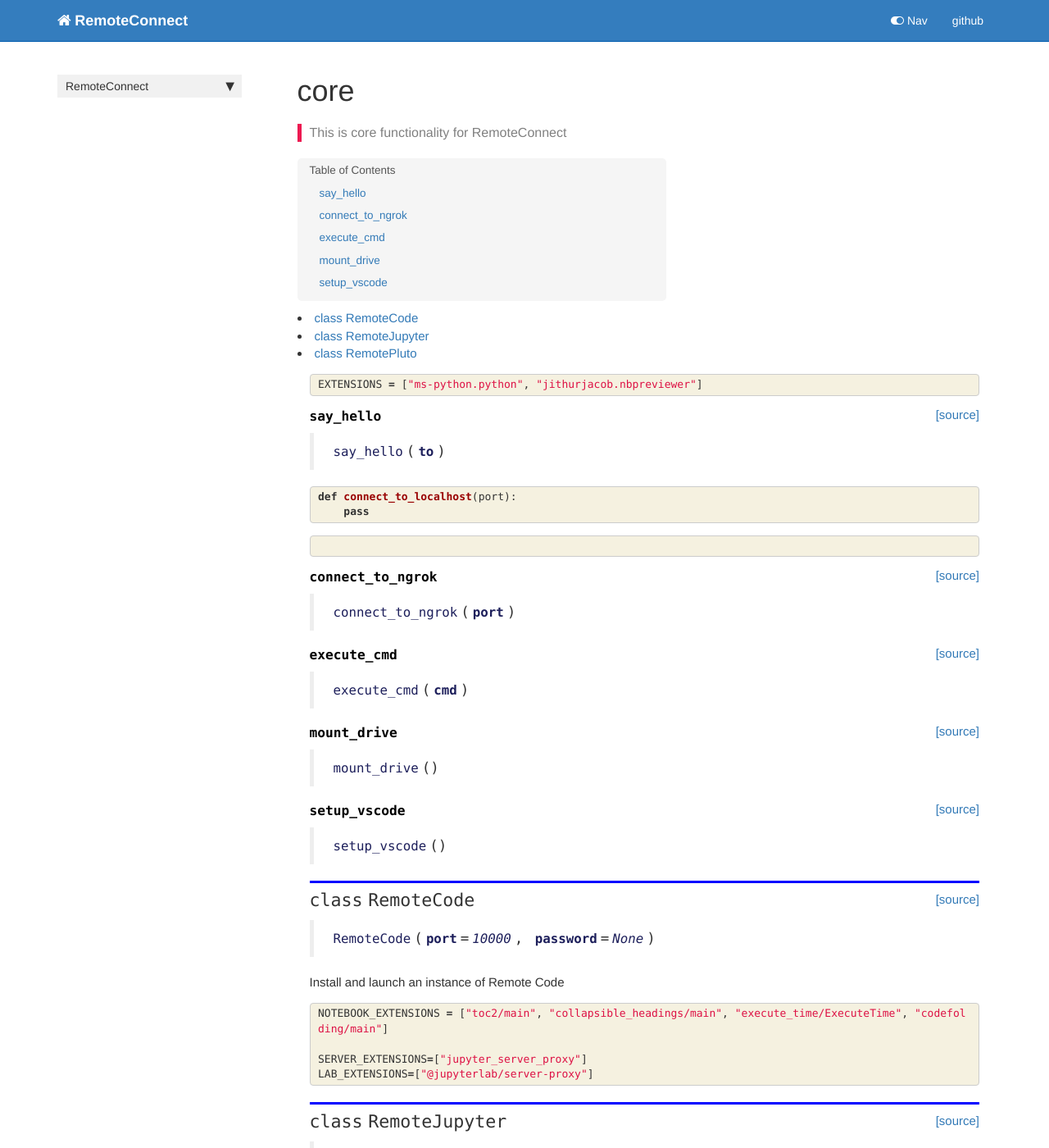
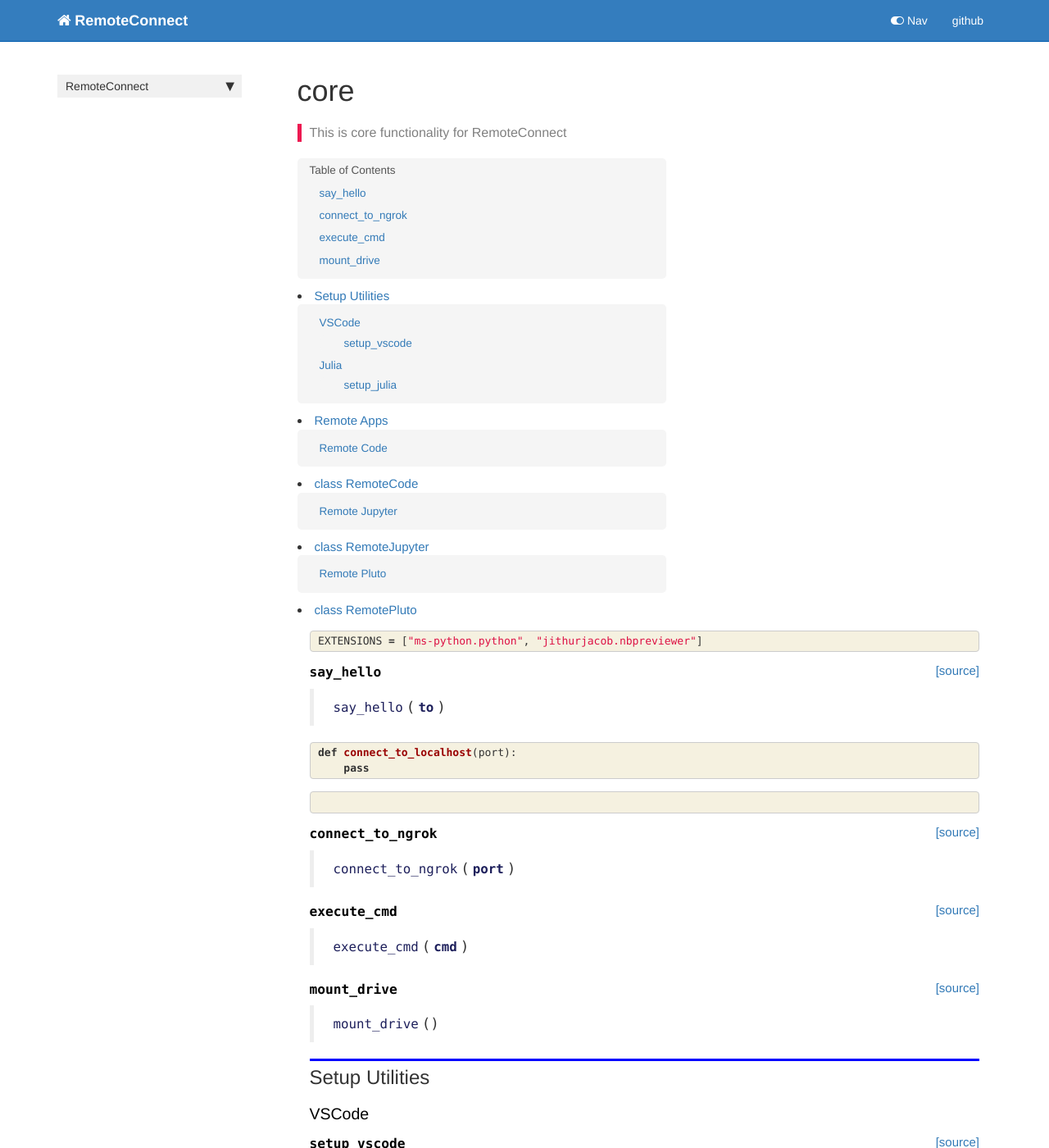
Before and after one commit to Rahuketu86/RemoteConnect, a Jekyll site: the page built from docs/core.html, in a window 1280 px wide and 1400 px high. Shown: the whole window at 82% size. Built offline with Jekyll 4.4.1, drawn with Linux system fonts in a browser that asks for light colours; nearby versions of some CDN libraries; comment, search, counter and statistics services are not loaded; some of the changed text lies outside the part shown.

Commit message:
Added some command for pluto

```diff
--- a/RemoteConnect/_nbdev.py
+++ b/RemoteConnect/_nbdev.py
@@ -9,6 +9,7 @@
          "execute_cmd": "00_core.ipynb",
          "mount_drive": "00_core.ipynb",
          "setup_vscode": "00_core.ipynb",
+         "setup_julia": "00_core.ipynb",
          "RemoteCode": "00_core.ipynb",
          "NOTEBOOK_EXTENSIONS": "00_core.ipynb",
          "SERVER_EXTENSIONS": "00_core.ipynb",
--- a/RemoteConnect/cli.py
+++ b/RemoteConnect/cli.py
@@ -3,7 +3,7 @@
 __all__ = ['start_code', 'start_jupyter', 'start_pluto']
 
 # Cell
-from fastscript import call_parse, Param, bool_arg
+from fastcore.script import call_parse, Param, bool_arg
 from .core import RemoteCode, RemoteJupyter, RemotePluto, IN_COLAB, mount_drive
 
 # Cell
@@ -26,5 +26,5 @@
 @call_parse
 def start_pluto(port:Param("Port to Start Jupyter", type=int)=9000):
     "Starts Pluto.jl reactive notebook"
-#     if IN_COLAB: mount_drive()
+    if IN_COLAB: mount_drive()
     RemotePluto(port=port)
--- a/docs/core.html
+++ b/docs/core.html
@@ -64,7 +64,7 @@
 
 
 <div class="output_markdown rendered_html output_subarea ">
-<h4 id="say_hello" class="doc_header"><code>say_hello</code><a href="https://github.com/rahuketu86/RemoteConnect/tree/master/RemoteConnect/core.py#L26" class="source_link" style="float:right">[source]</a></h4><blockquote><p><code>say_hello</code>(<strong><code>to</code></strong>)</p>
+<h4 id="say_hello" class="doc_header"><code>say_hello</code><a href="https://github.com/rahuketu86/RemoteConnect/tree/master/RemoteConnect/core.py#L27" class="source_link" style="float:right">[source]</a></h4><blockquote><p><code>say_hello</code>(<strong><code>to</code></strong>)</p>
 </blockquote>
 
 </div>
@@ -130,7 +130,7 @@
 
 
 <div class="output_markdown rendered_html output_subarea ">
-<h4 id="connect_to_ngrok" class="doc_header"><code>connect_to_ngrok</code><a href="https://github.com/rahuketu86/RemoteConnect/tree/master/RemoteConnect/core.py#L30" class="source_link" style="float:right">[source]</a></h4><blockquote><p><code>connect_to_ngrok</code>(<strong><code>port</code></strong>)</p>
+<h4 id="connect_to_ngrok" class="doc_header"><code>connect_to_ngrok</code><a href="https://github.com/rahuketu86/RemoteConnect/tree/master/RemoteConnect/core.py#L31" class="source_link" style="float:right">[source]</a></h4><blockquote><p><code>connect_to_ngrok</code>(<strong><code>port</code></strong>)</p>
 </blockquote>
 
 </div>
@@ -161,7 +161,7 @@
 
 
 <div class="output_markdown rendered_html output_subarea ">
-<h4 id="execute_cmd" class="doc_header"><code>execute_cmd</code><a href="https://github.com/rahuketu86/RemoteConnect/tree/master/RemoteConnect/core.py#L41" class="source_link" style="float:right">[source]</a></h4><blockquote><p><code>execute_cmd</code>(<strong><code>cmd</code></strong>)</p>
+<h4 id="execute_cmd" class="doc_header"><code>execute_cmd</code><a href="https://github.com/rahuketu86/RemoteConnect/tree/master/RemoteConnect/core.py#L42" class="source_link" style="float:right">[source]</a></h4><blockquote><p><code>execute_cmd</code>(<strong><code>cmd</code></strong>)</p>
 </blockquote>
 
 </div>
@@ -192,7 +192,87 @@
 
 
 <div class="output_markdown rendered_html output_subarea ">
-<h4 id="mount_drive" class="doc_header"><code>mount_drive</code><a href="https://github.com/rahuketu86/RemoteConnect/tree/master/RemoteConnect/core.py#L54" class="source_link" style="float:right">[source]</a></h4><blockquote><p><code>mount_drive</code>()</p>
+<h4 id="mount_drive" class="doc_header"><code>mount_drive</code><a href="https://github.com/rahuketu86/RemoteConnect/tree/master/RemoteConnect/core.py#L55" class="source_link" style="float:right">[source]</a></h4><blockquote><p><code>mount_drive</code>()</p>
+</blockquote>
+
+</div>
+
+</div>
+
+</div>
+</div>
+
+</div>
+    {% endraw %}
+
+    {% raw %}
+
+<div class="cell border-box-sizing code_cell rendered">
+
+</div>
+    {% endraw %}
+
+<div class="cell border-box-sizing text_cell rendered"><div class="inner_cell">
+<div class="text_cell_render border-box-sizing rendered_html">
+<h2 id="Setup-Utilities">Setup Utilities<a class="anchor-link" href="#Setup-Utilities"> </a></h2>
+</div>
+</div>
+</div>
+<div class="cell border-box-sizing text_cell rendered"><div class="inner_cell">
+<div class="text_cell_render border-box-sizing rendered_html">
+<h3 id="VSCode">VSCode<a class="anchor-link" href="#VSCode"> </a></h3>
+</div>
+</div>
+</div>
+    {% raw %}
+
+<div class="cell border-box-sizing code_cell rendered">
+
+<div class="output_wrapper">
+<div class="output">
+
+<div class="output_area">
+
+
+<div class="output_markdown rendered_html output_subarea ">
+<h4 id="setup_vscode" class="doc_header"><code>setup_vscode</code><a href="https://github.com/rahuketu86/RemoteConnect/tree/master/RemoteConnect/core.py#L59" class="source_link" style="float:right">[source]</a></h4><blockquote><p><code>setup_vscode</code>()</p>
+</blockquote>
+
+</div>
+
+</div>
+
+</div>
+</div>
+
+</div>
+    {% endraw %}
+
+    {% raw %}
+
+<div class="cell border-box-sizing code_cell rendered">
+
+</div>
+    {% endraw %}
+
+<div class="cell border-box-sizing text_cell rendered"><div class="inner_cell">
+<div class="text_cell_render border-box-sizing rendered_html">
+<h3 id="Julia">Julia<a class="anchor-link" href="#Julia"> </a></h3>
+</div>
+</div>
+</div>
+    {% raw %}
+
+<div class="cell border-box-sizing code_cell rendered">
+
+<div class="output_wrapper">
+<div class="output">
+
+<div class="output_area">
+
+
+<div class="output_markdown rendered_html output_subarea ">
+<h4 id="setup_julia" class="doc_header"><code>setup_julia</code><a href="https://github.com/rahuketu86/RemoteConnect/tree/master/RemoteConnect/core.py#L69" class="source_link" style="float:right">[source]</a></h4><blockquote><p><code>setup_julia</code>()</p>
 </blockquote>
 
 </div>
@@ -215,34 +295,32 @@
     {% raw %}
 
 <div class="cell border-box-sizing code_cell rendered">
+<div class="input">
 
-<div class="output_wrapper">
-<div class="output">
+<div class="inner_cell">
+    <div class="input_area">
+<div class=" highlight hl-ipython3"><pre><span></span>
+</pre></div>
 
-<div class="output_area">
-
-
-<div class="output_markdown rendered_html output_subarea ">
-<h4 id="setup_vscode" class="doc_header"><code>setup_vscode</code><a href="https://github.com/rahuketu86/RemoteConnect/tree/master/RemoteConnect/core.py#L58" class="source_link" style="float:right">[source]</a></h4><blockquote><p><code>setup_vscode</code>()</p>
-</blockquote>
-
-</div>
-
-</div>
-
+    </div>
 </div>
 </div>
 
 </div>
     {% endraw %}
 
-    {% raw %}
-
-<div class="cell border-box-sizing code_cell rendered">
-
+<div class="cell border-box-sizing text_cell rendered"><div class="inner_cell">
+<div class="text_cell_render border-box-sizing rendered_html">
+<h2 id="Remote-Apps">Remote Apps<a class="anchor-link" href="#Remote-Apps"> </a></h2>
 </div>
-    {% endraw %}
-
+</div>
+</div>
+<div class="cell border-box-sizing text_cell rendered"><div class="inner_cell">
+<div class="text_cell_render border-box-sizing rendered_html">
+<h3 id="Remote-Code">Remote Code<a class="anchor-link" href="#Remote-Code"> </a></h3>
+</div>
+</div>
+</div>
     {% raw %}
 
 <div class="cell border-box-sizing code_cell rendered">
@@ -254,7 +332,7 @@
 
 
 <div class="output_markdown rendered_html output_subarea ">
-<h2 id="RemoteCode" class="doc_header"><code>class</code> <code>RemoteCode</code><a href="https://github.com/rahuketu86/RemoteConnect/tree/master/RemoteConnect/core.py#L68" class="source_link" style="float:right">[source]</a></h2><blockquote><p><code>RemoteCode</code>(<strong><code>port</code></strong>=<em><code>10000</code></em>, <strong><code>password</code></strong>=<em><code>None</code></em>)</p>
+<h2 id="RemoteCode" class="doc_header"><code>class</code> <code>RemoteCode</code><a href="https://github.com/rahuketu86/RemoteConnect/tree/master/RemoteConnect/core.py#L76" class="source_link" style="float:right">[source]</a></h2><blockquote><p><code>RemoteCode</code>(<strong><code>port</code></strong>=<em><code>10000</code></em>, <strong><code>password</code></strong>=<em><code>None</code></em>)</p>
 </blockquote>
 <p>Install and launch an instance of Remote Code</p>
 
@@ -295,6 +373,12 @@
 </div>
     {% endraw %}
 
+<div class="cell border-box-sizing text_cell rendered"><div class="inner_cell">
+<div class="text_cell_render border-box-sizing rendered_html">
+<h3 id="Remote-Jupyter">Remote Jupyter<a class="anchor-link" href="#Remote-Jupyter"> </a></h3>
+</div>
+</div>
+</div>
     {% raw %}
 
 <div class="cell border-box-sizing code_cell rendered">
@@ -306,7 +390,7 @@
 
 
 <div class="output_markdown rendered_html output_subarea ">
-<h2 id="RemoteJupyter" class="doc_header"><code>class</code> <code>RemoteJupyter</code><a href="https://github.com/rahuketu86/RemoteConnect/tree/master/RemoteConnect/core.py#L114" class="source_link" style="float:right">[source]</a></h2><blockquote><p><code>RemoteJupyter</code>(<strong><code>port</code></strong>=<em><code>9000</code></em>, <strong><code>ui</code></strong>=<em><code>'notebook'</code></em>)</p>
+<h2 id="RemoteJupyter" class="doc_header"><code>class</code> <code>RemoteJupyter</code><a href="https://github.com/rahuketu86/RemoteConnect/tree/master/RemoteConnect/core.py#L122" class="source_link" style="float:right">[source]</a></h2><blockquote><p><code>RemoteJupyter</code>(<strong><code>port</code></strong>=<em><code>9000</code></em>, <strong><code>ui</code></strong>=<em><code>'notebook'</code></em>)</p>
 </blockquote>
 <p>Install and launch an instance of Remote Jupyter</p>
 
@@ -327,6 +411,12 @@
 </div>
     {% endraw %}
 
+<div class="cell border-box-sizing text_cell rendered"><div class="inner_cell">
+<div class="text_cell_render border-box-sizing rendered_html">
+<h3 id="Remote-Pluto">Remote Pluto<a class="anchor-link" href="#Remote-Pluto"> </a></h3>
+</div>
+</div>
+</div>
     {% raw %}
 
 <div class="cell border-box-sizing code_cell rendered">
@@ -338,7 +428,7 @@
 
 
 <div class="output_markdown rendered_html output_subarea ">
-<h2 id="RemotePluto" class="doc_header"><code>class</code> <code>RemotePluto</code><a href="https://github.com/rahuketu86/RemoteConnect/tree/master/RemoteConnect/core.py#L155" class="source_link" style="float:right">[source]</a></h2><blockquote><p><code>RemotePluto</code>(<strong><code>port</code></strong>=<em><code>9000</code></em>)</p>
+<h2 id="RemotePluto" class="doc_header"><code>class</code> <code>RemotePluto</code><a href="https://github.com/rahuketu86/RemoteConnect/tree/master/RemoteConnect/core.py#L163" class="source_link" style="float:right">[source]</a></h2><blockquote><p><code>RemotePluto</code>(<strong><code>port</code></strong>=<em><code>9000</code></em>)</p>
 </blockquote>
 <p>Install and launch an instance of Remote Pluto.jl for Julia⌈</p>
 
--- a/docs/index.html
+++ b/docs/index.html
@@ -87,7 +87,7 @@
 </div>
 <div class="cell border-box-sizing text_cell rendered"><div class="inner_cell">
 <div class="text_cell_render border-box-sizing rendered_html">
-<h2 id="1.3-ProxyServers">1.3 ProxyServers<a class="anchor-link" href="#1.3-ProxyServers"> </a></h2>
+<h2 id="ProxyServers">ProxyServers<a class="anchor-link" href="#ProxyServers"> </a></h2>
 </div>
 </div>
 </div>
```
Also changed, not shown: RemoteConnect/core.py (+10 -9 lines), docs/cli.html (+21 -3 lines), README.md, 5 other files.
